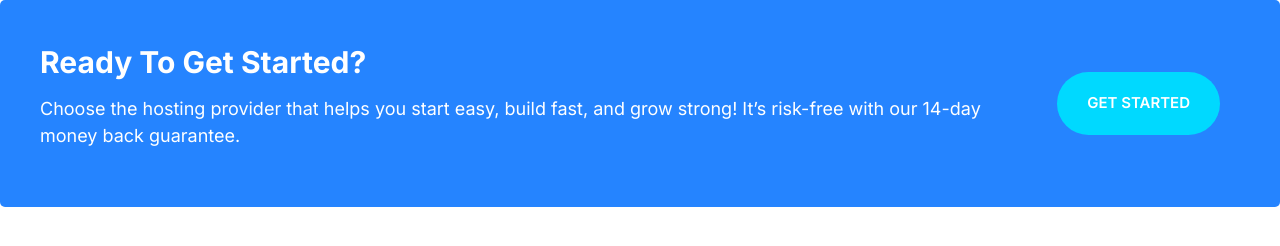
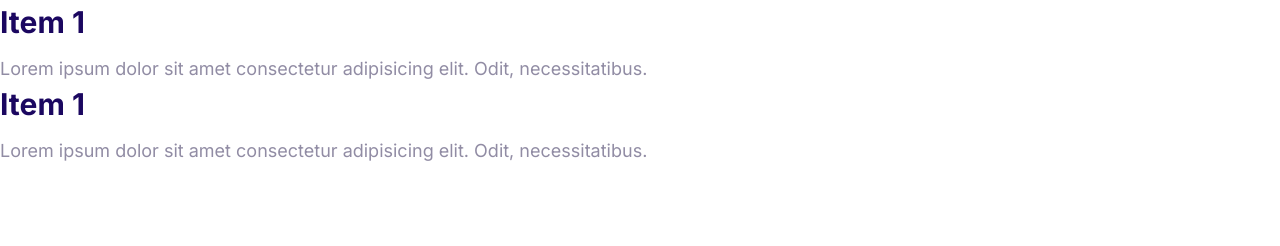
Before and after one commit to silalkhan/simple-webpage-design, a plain HTML site: page index.html in a window 1280 px wide. Drawn offline with Linux system fonts and the light colour scheme.

Commit message:
creating collapsible

```diff
--- a/css/styles.css
+++ b/css/styles.css
@@ -463,3 +463,29 @@
     grid-template-columns: 1fr auto;
   }
 }
+/*collapsibles*/
+.collapsible__header {
+  display: flex;
+  justify-content: space-between;
+}
+.collapsible__heading {
+  font-size: 3rem;
+  margin-top: 0;
+}
+.collaosible__chevron {
+  transform: rotate(-90deg);
+  transition: transform 0.3s;
+}
+.collapsible__content {
+  max-height: 0;
+  overflow: hidden;
+  transition: all 0.3s;
+  opacity: 0;
+}
+.collapsible--expanded .collaosible__chevron {
+  transform: rotate(0);
+}
+.collapsible--expanded .collapsible__content {
+  max-height: 100vh;
+  opacity: 1;
+}
--- a/index.html
+++ b/index.html
@@ -15,19 +15,32 @@
     <title>Document</title>
   </head>
   <body>
-    <div class="callout callout--primary">
-      <div class="grid grid--1x2">
-        <div class="callout__content">
-          <h2 class="callout__heading">Ready To Get Started?</h2>
-          <p class="callout__text">
-            Choose the hosting provider that helps you start easy, build fast,
-            and grow strong! It’s risk-free with our 14-day money back
-            guarantee.
-          </p>
-        </div>
+    <div class="collapsible collapsible--expanded">
+      <header class="collapsible__header">
+        <h2 class="collapsible__heading">Item 1</h2>
 
-        <a href="#" class="btn btn--secondary .btn--stretched">Get Started</a>
+        <svg class="icon icon--white collaosible__chevron">
+          <use xlink:href="images/chevron.svg "></use>
+        </svg>
+      </header>
+      <div class="collapsible__content">
+        Lorem ipsum dolor sit amet consectetur adipisicing elit. Odit,
+        necessitatibus.
       </div>
     </div>
+    <div class="collapsible collapsible--expanded">
+      <header class="collapsible__header">
+        <h2 class="collapsible__heading">Item 1</h2>
+
+        <svg class="icon icon--white collaosible__chevron">
+          <use xlink:href="images/chevron.svg "></use>
+        </svg>
+      </header>
+      <div class="collapsible__content">
+        Lorem ipsum dolor sit amet consectetur adipisicing elit. Odit,
+        necessitatibus.
+      </div>
+    </div>
+    <script src="js/main.js"></script>
   </body>
 </html>
--- /dev/null
+++ b/js/main.js
@@ -0,0 +1,6 @@
+const collapsibles = document.querySelectorAll(".collapsible");
+collapsibles.forEach((item) =>
+  item.addEventListener("click", function () {
+    this.classList.toggle("collapsible--expanded");
+  }),
+);
```
Also changed, not shown: components/collapsible.html (added, +27 -0 lines), images/chevron.svg (added).
